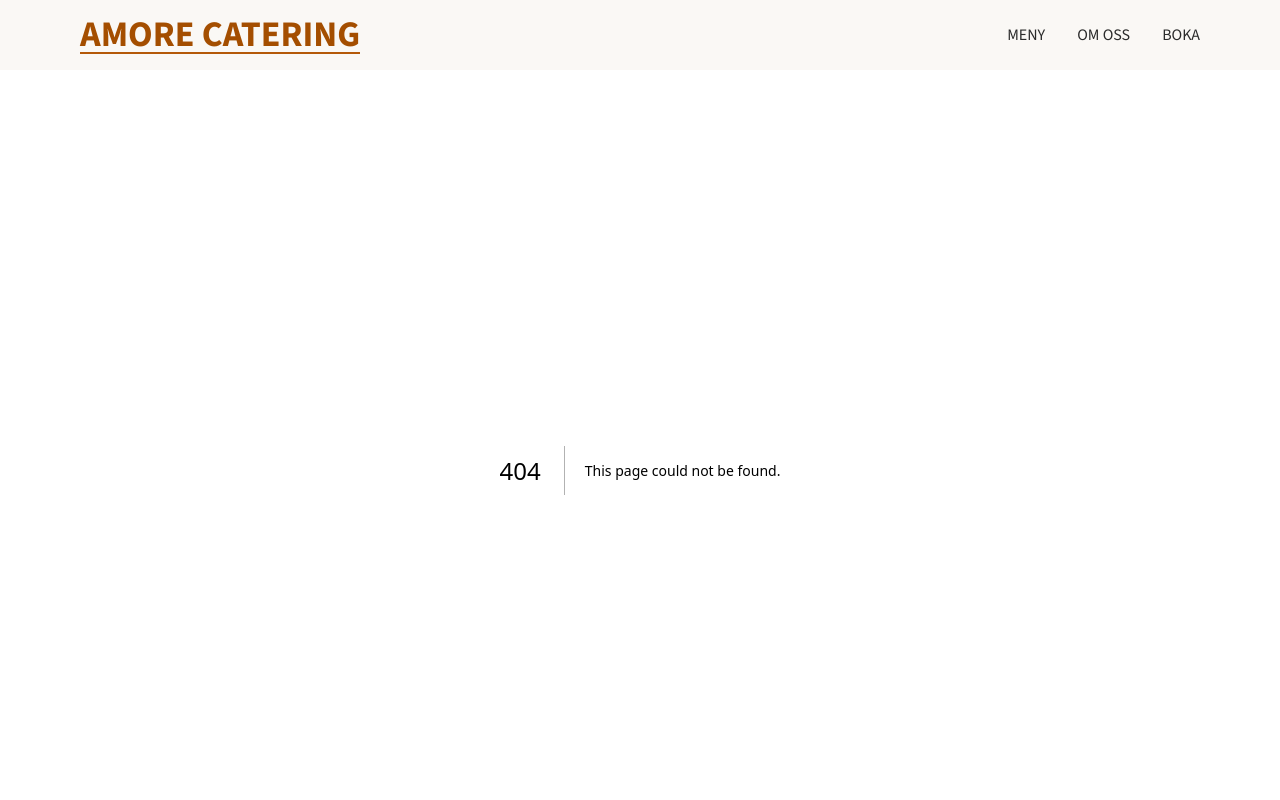
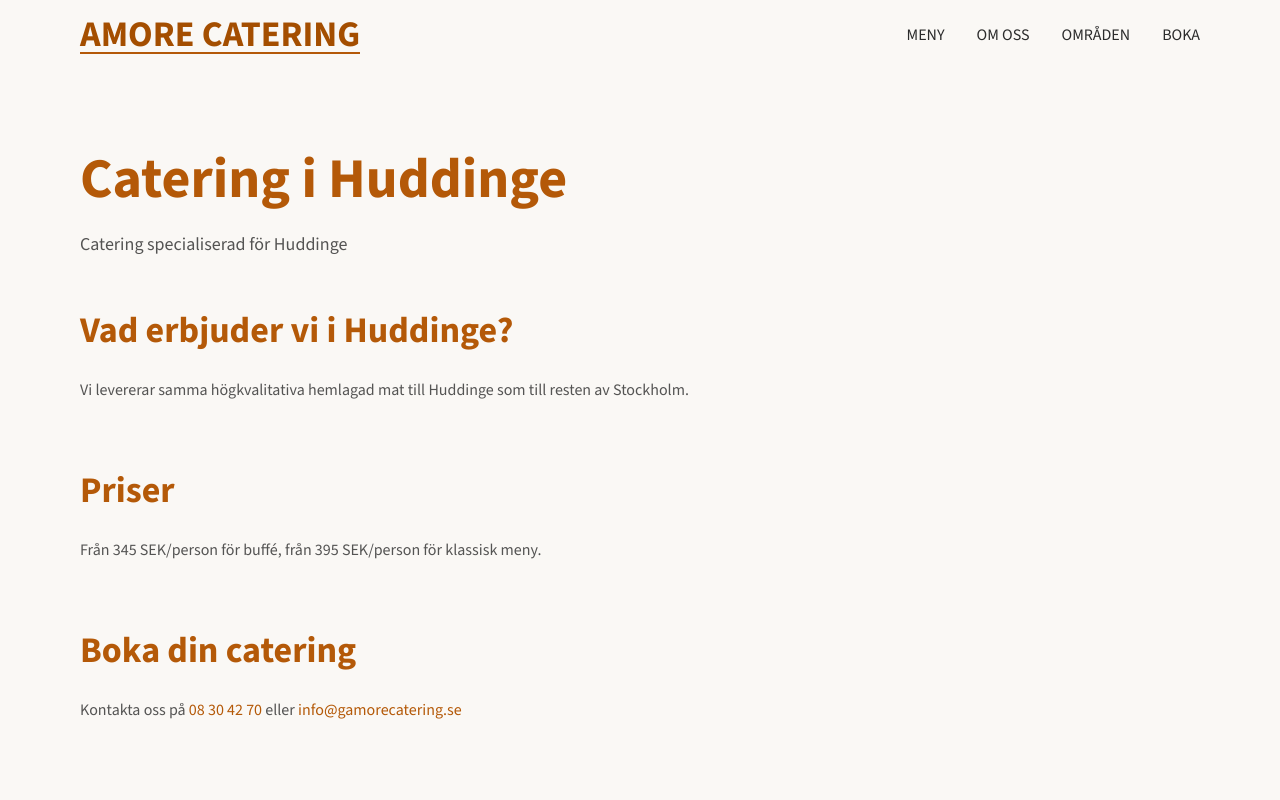
Before and after one commit to Egeeoz/gamoreCatering, a Next.js app: page /omraden/huddinge in a window 1280 px wide. Before the commit this address had no page. Shown: the top 800 px of the page. Built offline with nearby package versions, Linux system fonts and the light colour scheme.

Commit message:
Update nav with areas of catering. Implement dynamic pages for areas for catering

```diff
--- a/app/components/Nav.tsx
+++ b/app/components/Nav.tsx
@@ -2,9 +2,11 @@
 
 import Link from 'next/link';
 import { useEffect, useState } from 'react';
+import { areas } from '@/app/data/areas';
 
 export default function Nav() {
   const [isScrolled, setIsScrolled] = useState(false);
+  const [dropdownOpen, setDropdownOpen] = useState(false);
 
   useEffect(() => {
     const scrollToHash = () => {
@@ -43,16 +45,36 @@ export default function Nav() {
     >
       <nav className="flex flex-col md:flex-row items-center justify-between md:gap-8 px-6 md:px-12 lg:px-20 py-4 h-full mx-auto max-w-350">
         <h2 className="text-lg md:text-2xl font-bold leading-none text-title uppercase border-b-2 border-accent">
-          Amore Catering
+          <Link href="/">Amore Catering</Link>
         </h2>
-        <div className="flex gap-4 md:gap-8 text-foreground text-sm md:text-base mt-2 md:mt-0 [&_a]:hover:text-accent [&_a]:hover:border-b-accent [&_a]:border-b-transparent [&_a]:border-b-[1.5px] [&_a]:transition-colors [&_a]:duration-300 [&_a]:uppercase">
-          <Link href="#meny" onClick={() => handleLinkClick('#meny')}>
+        <div className="flex gap-4 md:gap-8 text-foreground text-sm md:text-base mt-2 md:mt-0 [&_a]:hover:text-accent [&_a]:transition-colors [&_a]:duration-300 [&_a]:uppercase">
+          <Link href="/#meny" onClick={() => handleLinkClick('#meny')}>
             Meny
           </Link>
-          <Link href="#om" onClick={() => handleLinkClick('#om')}>
+          <Link href="/#om" onClick={() => handleLinkClick('#om')}>
             Om Oss
           </Link>
-          <Link href="#kontakt" onClick={() => handleLinkClick('#kontakt')}>
+          <div className="relative group">
+            <button
+              onClick={() => setDropdownOpen(!dropdownOpen)}
+              className="hover:text-accent transition-colors duration-300 uppercase cursor-pointer"
+            >
+              Områden
+            </button>
+            <div className="absolute left-1/2 -translate-x-1/2 mt-0 w-32 bg-secondary border border-border rounded-lg shadow-lg opacity-0 invisible group-hover:opacity-100 group-hover:visible transition-all duration-300 z-50 top-full pt-2">
+              {areas.map((area) => (
+                <Link
+                  key={area.id}
+                  href={`/omraden/${area.slug}`}
+                  className="flex px-4 py-2 text-sm text-foreground"
+                  onClick={() => setDropdownOpen(false)}
+                >
+                  {area.name}
+                </Link>
+              ))}
+            </div>
+          </div>
+          <Link href="/#kontakt" onClick={() => handleLinkClick('#kontakt')}>
             Boka
           </Link>
         </div>
--- /dev/null
+++ b/app/data/areas.ts
@@ -0,0 +1,23 @@
+export const areas = [
+  {
+    id: 'vasastaden',
+    name: 'Vasastaden',
+    slug: 'vasastaden',
+    description: 'Premium catering för Stockholm centrum',
+    meta: 'Hemlagad catering levererat till Vasastaden',
+  },
+  {
+    id: 'sodermalm',
+    name: 'Södermalm',
+    slug: 'sodermalm',
+    description: 'Premium catering i Södermalm',
+    meta: 'Hemlagad catering levererat till ditt hem i Södermalm',
+  },
+  {
+    id: 'huddinge',
+    name: 'Huddinge',
+    slug: 'huddinge',
+    description: 'Catering specialiserad för Huddinge',
+    meta: 'Färsk mat direkt till din event i Huddinge',
+  },
+];
--- /dev/null
+++ b/app/omraden/[slug]/page.tsx
@@ -0,0 +1,83 @@
+import { areas } from '@/app/data/areas';
+import { notFound } from 'next/navigation';
+
+export async function generateStaticParams() {
+  return areas.map((area) => ({
+    slug: area.slug,
+  }));
+}
+
+export async function generateMetadata({
+  params,
+}: {
+  params: Promise<{ slug: string }>;
+}) {
+  const { slug } = await params;
+  const area = areas.find((a) => a.slug === slug);
+  if (!area) return {};
+  return {
+    title: `${area.name} - Amore Catering`,
+    description: area.meta,
+  };
+}
+
+export default async function AreaPage({
+  params,
+}: {
+  params: Promise<{ slug: string }>;
+}) {
+  const { slug } = await params;
+  const area = areas.find((a) => a.slug === slug);
+
+  if (!area) {
+    notFound();
+  }
+
+  return (
+    <div className="min-h-screen bg-background">
+      <div className="max-w-350 mx-auto px-6 md:px-12 lg:px-20 py-20">
+        <h1 className="text-4xl md:text-5xl font-bold mb-6 text-accent">
+          Catering i {area.name}
+        </h1>
+        <p className="text-lg text-foreground/80 mb-12">{area.description}</p>
+
+        <section className="mb-16">
+          <h2 className="text-2xl font-bold mb-6 text-accent">
+            Vad erbjuder vi i {area.name}?
+          </h2>
+          <p className="text-foreground/80">
+            Vi levererar samma högkvalitativa hemlagad mat till {area.name} som
+            till resten av Stockholm.
+          </p>
+        </section>
+
+        <section className="mb-16">
+          <h2 className="text-2xl font-bold mb-6 text-accent">Priser</h2>
+          <p className="text-foreground/80">
+            Från 345 SEK/person för buffé, från 395 SEK/person för klassisk
+            meny.
+          </p>
+        </section>
+
+        <section>
+          <h2 className="text-2xl font-bold mb-6 text-accent">
+            Boka din catering
+          </h2>
+          <p className="text-foreground/80">
+            Kontakta oss på{' '}
+            <a href="tel:08304270" className="text-accent hover:underline">
+              08 30 42 70
+            </a>{' '}
+            eller{' '}
+            <a
+              href="mailto:info@gamorecatering.se"
+              className="text-accent hover:underline"
+            >
+              info@gamorecatering.se
+            </a>
+          </p>
+        </section>
+      </div>
+    </div>
+  );
+}
--- a/next.config.ts
+++ b/next.config.ts
@@ -1,35 +1,18 @@
 import type { NextConfig } from 'next';
 
 const nextConfig: NextConfig = {
-  /* Image optimization */
   images: {
     formats: ['image/avif', 'image/webp'],
-    minimumCacheTTL: 60 * 60 * 24 * 365, // 1 year
+    minimumCacheTTL: 60 * 60 * 24 * 365,
     deviceSizes: [640, 750, 828, 1080, 1200, 1920, 2048, 3840],
     imageSizes: [16, 32, 48, 64, 96, 128, 256, 384],
   },
-
-  /* Compression */
   compress: true,
-
-  /* Redirects */
   async redirects() {
     return [
-      {
-        source: '/menu',
-        destination: '/#meny',
-        permanent: true,
-      },
-      {
-        source: '/about',
-        destination: '/#om',
-        permanent: true,
-      },
-      {
-        source: '/contact',
-        destination: '/#kontakt',
-        permanent: true,
-      },
+      { source: '/menu', destination: '/#meny', permanent: true },
+      { source: '/about', destination: '/#om', permanent: true },
+      { source: '/contact', destination: '/#kontakt', permanent: true },
     ];
   },
 };
```
